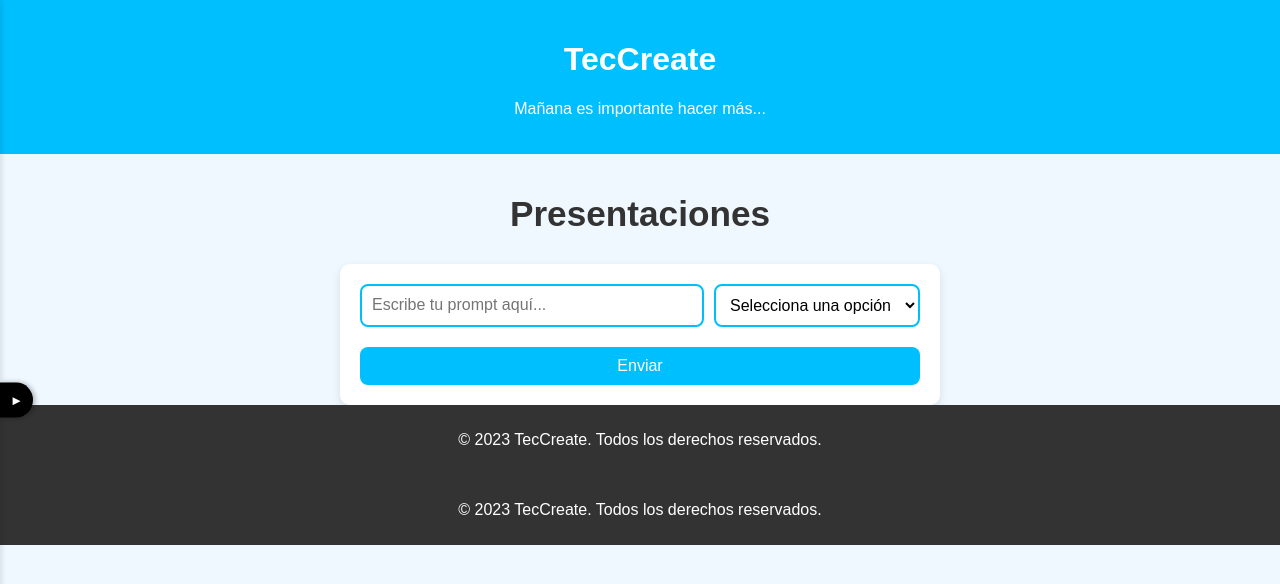
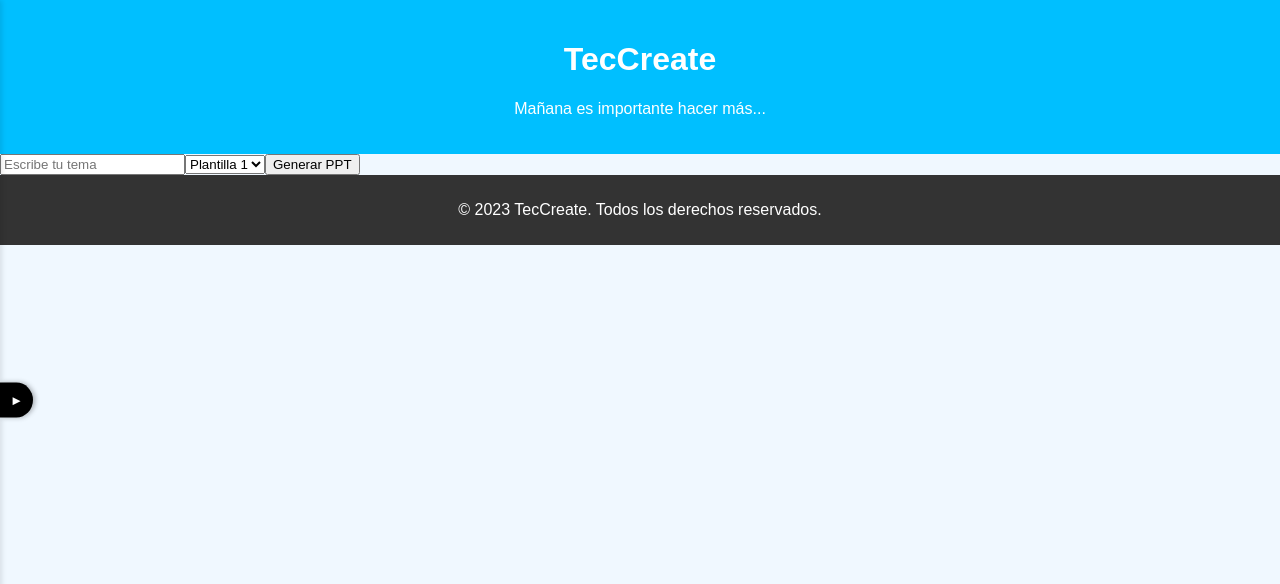
Before and after one commit to Kussun-rd/react-carry, a React (Create React App) app: page /plantilla in a window 1280 px wide. Shown: the top 584 px of the page. Built offline with nearby package versions, Linux system fonts and the light colour scheme.

Commit message:
tercer actu

```diff
--- a/src/components/Content.jsx
+++ b/src/components/Content.jsx
@@ -1,67 +1,64 @@
 import React, { useState } from "react";
 
 const Content = () => {
-  const [prompt, setPrompt] = useState(""); // Estado para el input de texto
-  const [selectedOption, setSelectedOption] = useState(""); // Estado para la lista desplegable
+  const [prompt, setPrompt] = useState("");
+  const [templateId, setTemplateId] = useState(1);
 
-  // Opciones para la lista desplegable
-  const options = [
-    { value: "1", label: "Opción 1" },
-    { value: "2", label: "Opción 2" },
-    { value: "3", label: "Opción 3" },
-  ];
+  const handleSubmit = async (e) => {
+    e.preventDefault();
 
-  // Función para manejar el envío del formulario
-  const handleSubmit = (e) => {
-    e.preventDefault();
-    console.log("Prompt:", prompt);
-    console.log("Opción seleccionada:", selectedOption);
-    alert("Datos enviados correctamente");
+    const data = {
+      prompt,
+      template_id: templateId,
+    };
+
+    try {
+      const response = await fetch("https://127.0.0.1:8000/ppts/generate-ppt/", {
+        method: "POST",
+        headers: {
+          "Content-Type": "application/json",
+          "Authorization": `Bearer eyJhbGciOiJIUzI1NiIsInR5cCI6IkpXVCJ9.eyJ0b2tlbl90eXBlIjoiYWNjZXNzIiwiZXhwIjoxNzQxNDk4MzI3LCJpYXQiOjE3NDE0OTQ3MjcsImp0aSI6IjliZmNmNDE0NmRkZDRiZWU5YTAxOTNjNjEwYzNlYzk4IiwidXNlcl9pZCI6M30.oB8a1Yn3W9b25umVEkAixcrrOJquMTsaCl9kzwvAsQk`
+        },
+        body: JSON.stringify(data),
+      });
+
+      if (!response.ok) {
+        throw new Error("Error en la solicitud");
+      }
+
+      // Convertir la respuesta en un blob (archivo binario)
+      const blob = await response.blob();
+      const url = window.URL.createObjectURL(blob);
+
+      // Crear un enlace de descarga y hacer clic en él
+      const a = document.createElement("a");
+      a.href = url;
+      a.download = "presentacion.pptx"; // Nombre del archivo
+      document.body.appendChild(a);
+      a.click();
+
+      // Limpiar memoria
+      window.URL.revokeObjectURL(url);
+    } catch (error) {
+      console.error("Error:", error);
+    }
   };
 
   return (
-    <section className="content">
-      {/* Título principal */}
-      <h1 className="main-title">Presentaciones</h1>
-
-      {/* Formulario para el prompt y la lista desplegable */}
-      <form onSubmit={handleSubmit} className="prompt-form">
-        <div className="input-container">
-          {/* Input de texto para el prompt */}
+    <form onSubmit={handleSubmit}>
       <input
         type="text"
-            placeholder="Escribe tu prompt aquí..."
+        placeholder="Escribe tu tema"
         value={prompt}
         onChange={(e) => setPrompt(e.target.value)}
-            className="prompt-input"
       />
-
-          {/* Lista desplegable */}
-          <select
-            value={selectedOption}
-            onChange={(e) => setSelectedOption(e.target.value)}
-            className="prompt-select"
-          >
-            <option value="">Selecciona una opción</option>
-            {options.map((option) => (
-              <option key={option.value} value={option.value}>
-                {option.label}
-              </option>
-            ))}
+      <select value={templateId} onChange={(e) => setTemplateId(Number(e.target.value))}>
+        <option value={1}>Plantilla 1</option>
+        <option value={2}>Plantilla 2</option>
+        <option value={3}>Plantilla 3</option>
       </select>
-        </div>
-
-        {/* Botón de enviar */}
-        <button type="submit" className="submit-button">
-          Enviar
-        </button>
+      <button type="submit">Generar PPT</button>
     </form>
-
-      {/* Pie de página */}
-      <footer className="footer">
-        <p>© 2023 TecCreate. Todos los derechos reservados.</p>
-      </footer>
-    </section>
   );
 };
 
```
Lines whose indentation alone changed are shown as unchanged.
